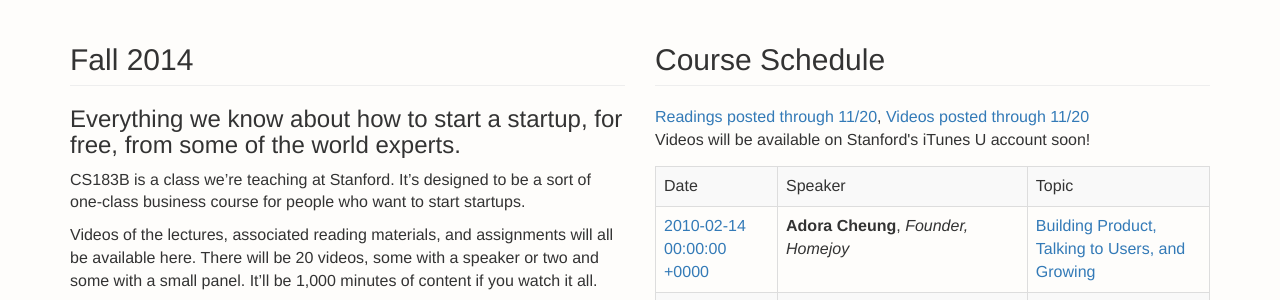
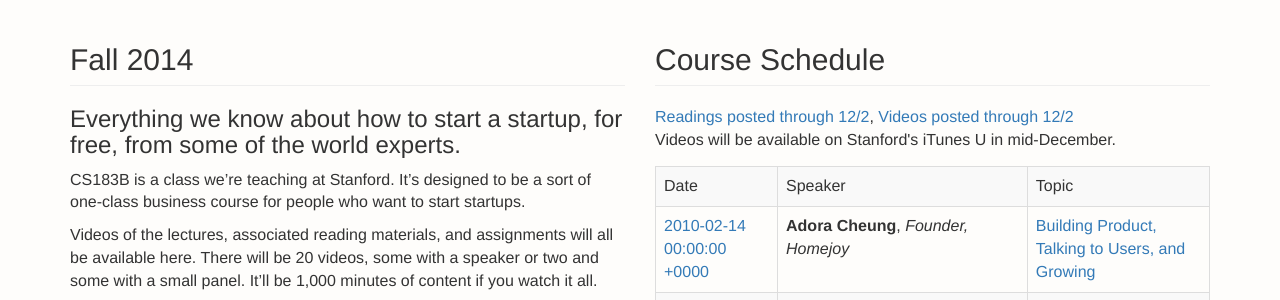
Before and after one commit to potluck/cs183b-bootstrap, a Jekyll site: the page built from index.md, in a window 1280 px wide. Shown: the part 358-658 px from the top of the page. Built offline with Jekyll 4.4.1, drawn with Linux system fonts in a browser that asks for light colours; nearby versions of some CDN libraries; library files that are not in the unit come from our copies; comment, search, counter and statistics services are not loaded; a file with an impossible date is left out.

Commit message:
Update index.md

```diff
--- a/index.md
+++ b/index.md
@@ -59,9 +59,9 @@ layout: default
     <h2 class="page-header">
     Course Schedule
     </h2>
-    <a href="/lists/readings/">Readings posted through 11/20</a>, <a href="https://www.youtube.com/channel/UCxIJaCMEptJjxmmQgGFsnCg/">Videos posted through 11/20</a>
+    <a href="/lists/readings/">Readings posted through 12/2</a>, <a href="https://www.youtube.com/channel/UCxIJaCMEptJjxmmQgGFsnCg/">Videos posted through 12/2</a>
     <br>
-    Videos will be available on Stanford's iTunes U account soon!
+    Videos will be available on Stanford's iTunes U in mid-December.
     <table class="table table-striped table-bordered top-margin">
       <tr>
         <td>Date</td>
```
